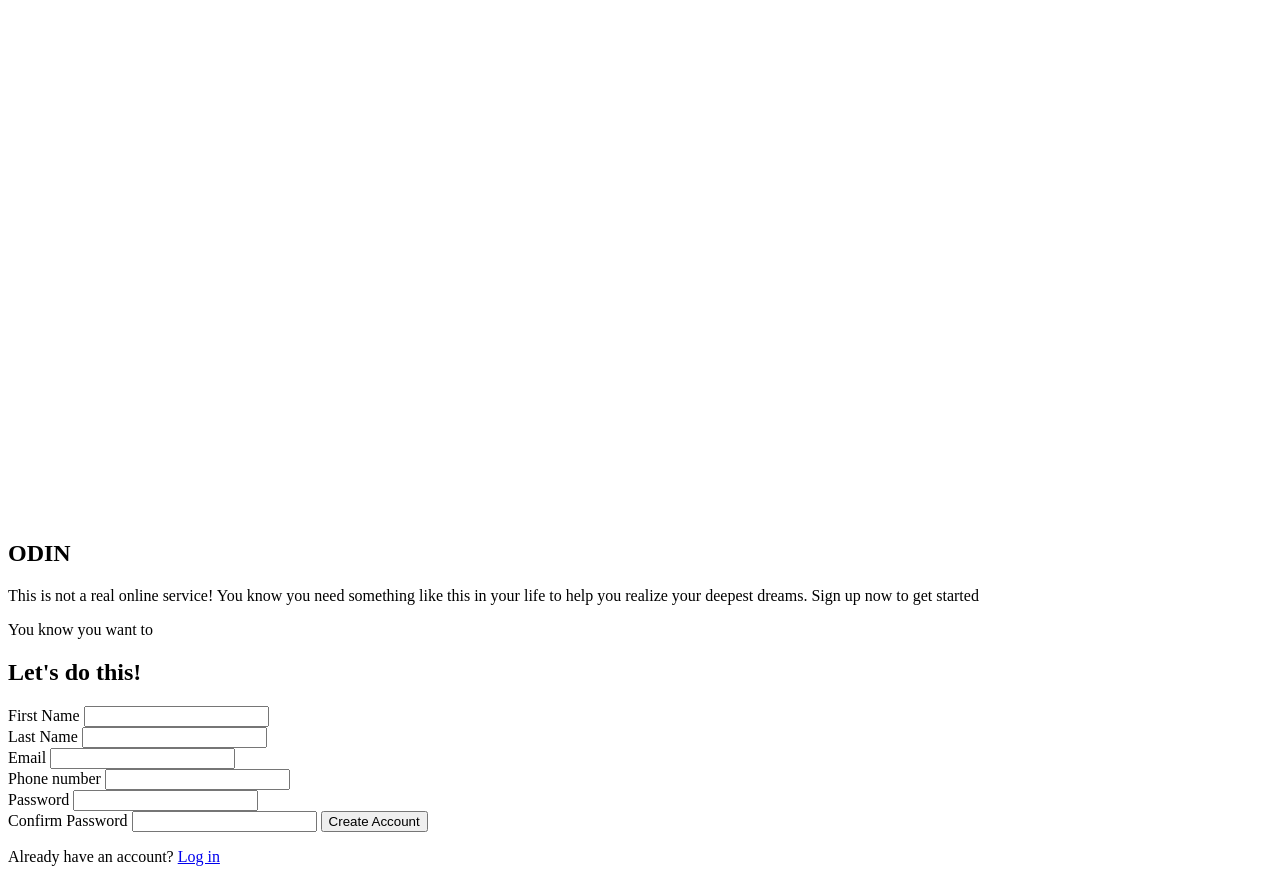
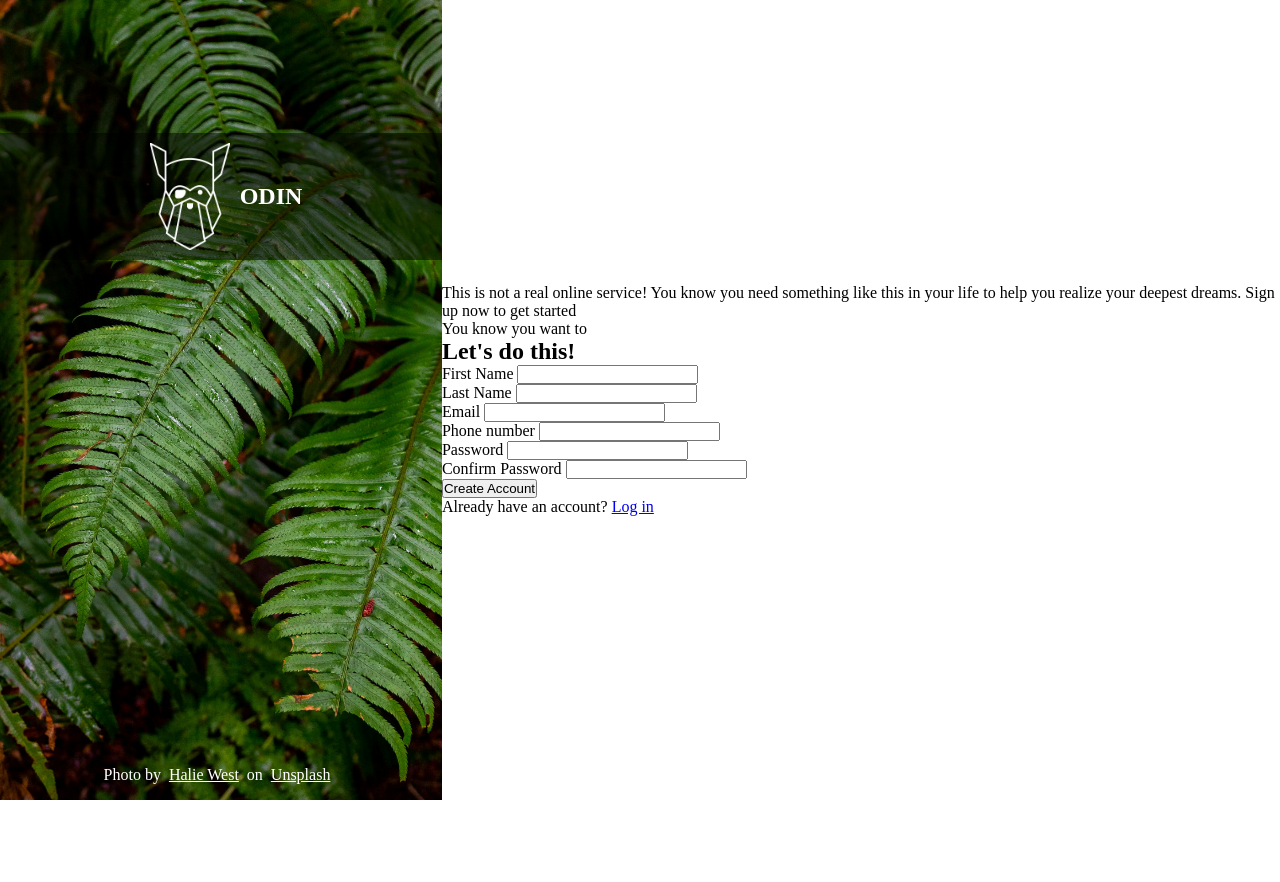
Before and after one commit to MariusVasie/Sign-Up-Form, a plain HTML site: page index.html in a window 1280 px wide. After the commit the page ends 800 px from the top, so only its background shows below. Drawn offline with Linux system fonts and the light colour scheme.

Commit message:
Style the hero section of the page.

```diff
--- a/index.html
+++ b/index.html
@@ -10,9 +10,10 @@
 <body>
     <section class="hero">
         <div class="title">
-            <img src="images/odin-lined.png" alt="odin-logo">
+            <img class="logo" src="images/odin-lined.png" alt="odin-logo">
             <h1>ODIN</h1>
         </div>
+        <div class="copyright">Photo by <a href="https://unsplash.com/@haliewestphoto">Halie West</a> on <a href="https://unsplash.com/">Unsplash</a></div>
     </section>
     <section class="main">
         <div class="intro-area">
@@ -27,23 +28,23 @@
                         <label for="first-name">First Name</label>
                         <input type="text" id="first-name" name="first-name">
                     </div>
-                    <div class="form-group"></div>
+                    <div class="form-group">
                         <label for="last-name">Last Name</label>
                         <input type="text" id="last-name" name="last-name">
                     </div>
-                    <div class="form-group"></div>
+                    <div class="form-group">
                         <label for="email">Email</label>
                         <input type="email" id="email" name="email">
                     </div>
-                    <div class="form-group"></div>
+                    <div class="form-group">
                         <label for="phone">Phone number</label>
                         <input type="tel" id="phone" name="phone">
                     </div>
-                    <div class="form-group"></div>
+                    <div class="form-group">
                         <label for="password">Password</label>
                         <input type="password" id="password" name="password">
                     </div>
-                    <div class="form-group"></div>
+                    <div class="form-group">
                         <label for="password-confirmation">Confirm Password</label>
                         <input type="password" id="password-confirmation" name="password-confirmation">
                     </div>
@@ -52,9 +53,6 @@
                 <p class="login-text">Already have an account? <a href="#">Log in</a></p>
             </form>
         </div>
-        <div class="cta-area">
-
-        </div>
     </section>
 </body>
 </html>
--- a/style.css
+++ b/style.css
@@ -0,0 +1,62 @@
+/*CSS Reset (Eric Meyer Reset) */
+*,
+*::before,
+*::after {
+  margin: 0;
+  padding: 0;
+  box-sizing: border-box;
+}
+
+html {
+    height: 100vh;
+    margin: 0;
+    display: flex;
+    justify-content: center;
+    align-items: center;
+  }
+
+body {
+    display: flex;
+    justify-content: center;
+    align-items: center;
+    width: 100%;
+    height: 100%;
+}
+.hero {
+    display: flex;
+    flex-direction: column;
+    justify-content: space-between;
+    width: 40%;
+    background: url('images/bg-image.jpg') no-repeat center / cover;
+    height: 100%;
+    color: #fff;
+}
+.title {
+    display: flex;
+    align-items: center;
+    justify-content: center;
+    margin-top: 30%;
+    background-color: rgba(0, 0, 0, 0.5);
+}
+.logo {
+    max-width: 100px;
+    padding: 10px;
+}
+.copyright {
+    display: flex;
+    align-items: center;
+    justify-content: center;
+    padding-bottom: 1rem;
+
+    a {
+        color: #fff;
+        padding-left:0.5rem;
+        padding-right:0.5rem;
+    }
+    a:hover {
+        color: rgb(218, 75, 75);
+    }
+}
+
+
+/* De gasit alternativa pentru webfont generator */
```
